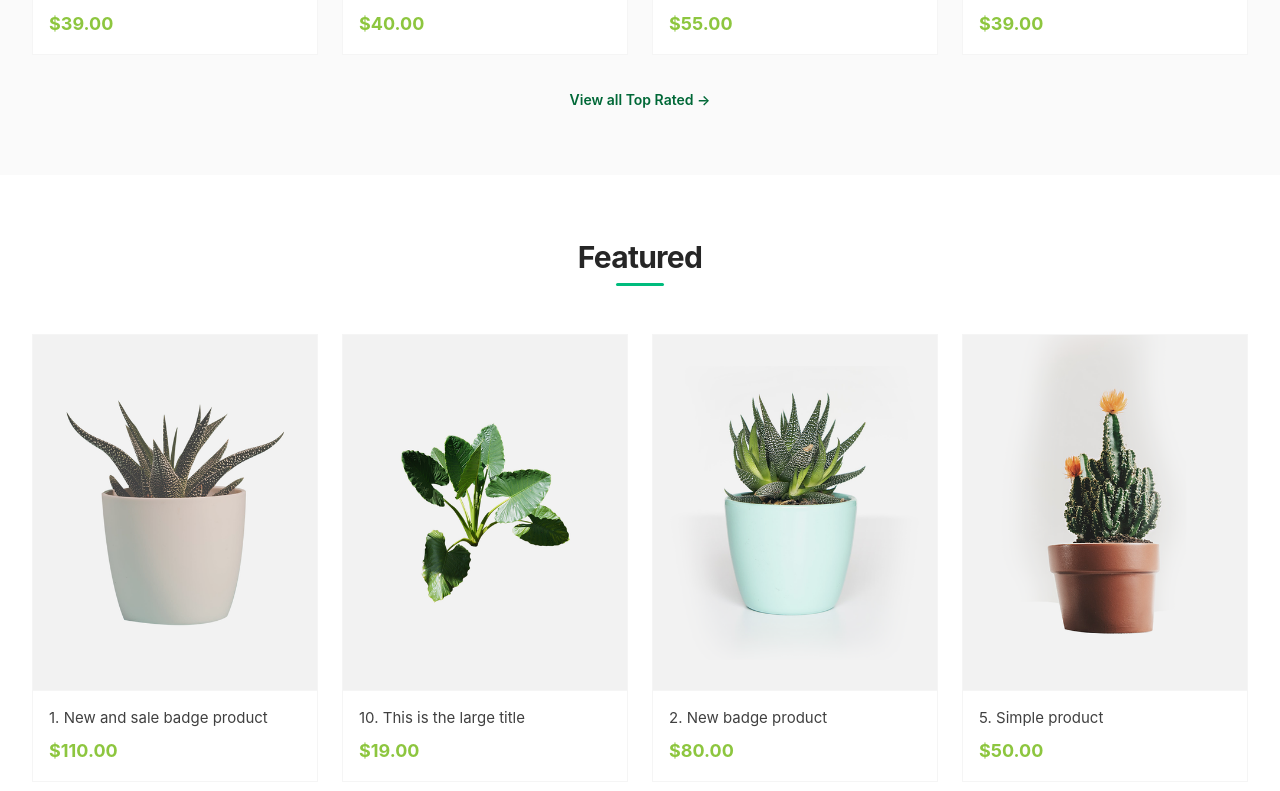
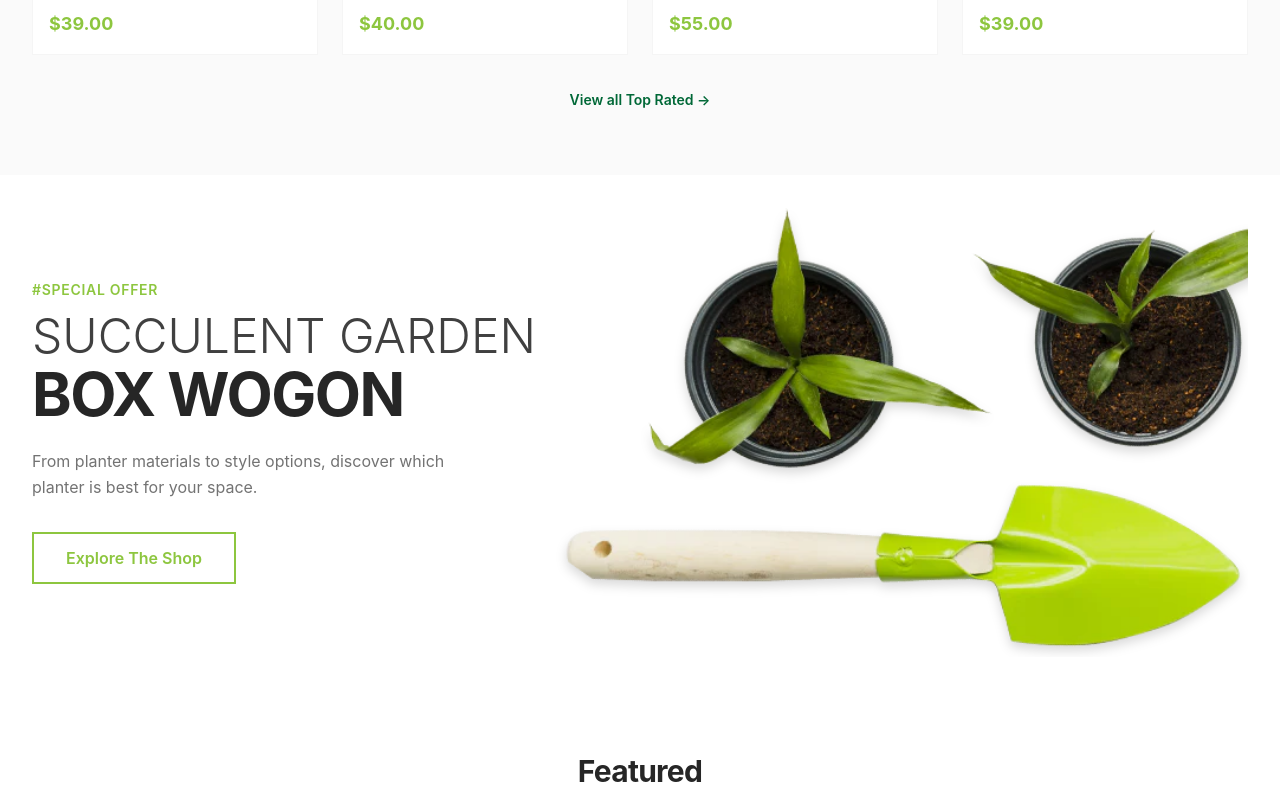
Before and after one commit to unocodedevelopers-crypto/Gover_plants, a Next.js app: page / in a window 1280 px wide. Shown: the part 3889-4680 px from the top of the page. Built offline with nearby package versions, Linux system fonts and the light colour scheme.

Commit message:
feat: implement home page with product showcases, countdown deals, and marketing banners

```diff
--- a/app/page.tsx
+++ b/app/page.tsx
@@ -196,6 +196,31 @@ export default function Home() {
         </div>
       </section>
 
+      {/* Special Offer Banner */}
+      <section className="mx-auto max-w-7xl px-4 py-8 sm:px-6 lg:px-8">
+        <div className="flex flex-col md:flex-row items-center bg-white overflow-hidden">
+          {/* Text Content */}
+          <div className="md:w-1/2 py-12 md:pr-8 flex flex-col justify-center">
+            <p className="text-[#8dc63f] text-sm font-semibold tracking-wider uppercase mb-3">#SPECIAL OFFER</p>
+            <h2 className="text-3xl sm:text-4xl lg:text-5xl font-light text-neutral-700 mb-1 uppercase">SUCCULENT GARDEN</h2>
+            <h3 className="text-4xl sm:text-5xl lg:text-6xl font-bold text-neutral-800 mb-6 uppercase tracking-tight">BOX WOGON</h3>
+            <p className="text-neutral-500 mb-8 max-w-md text-base leading-relaxed">
+              From planter materials to style options, discover which planter is best for your space.
+            </p>
+            <div>
+              <Link href="/collections/all" className="inline-block border-2 border-[#8dc63f] text-[#8dc63f] px-8 py-3 font-semibold hover:bg-[#8dc63f] hover:text-white transition-colors">
+                Explore The Shop
+              </Link>
+            </div>
+          </div>
+
+          {/* Images Section */}
+          <div className="md:w-1/2 relative h-[350px] md:h-[450px] w-full mt-8 md:mt-0 flex items-center justify-center">
+             <Image src="/images/products/banner.webp" alt="Succulent Garden Banner" fill className="object-contain drop-shadow-lg scale-125 md:scale-[1.35] origin-center" />
+          </div>
+        </div>
+      </section>
+
       {/* Featured */}
       <section className="mx-auto max-w-7xl px-4 py-16 sm:px-6 lg:px-8">
         <div className="mb-12 text-center">
```
Also changed, not shown: public/images/products/banner.webp (added).
